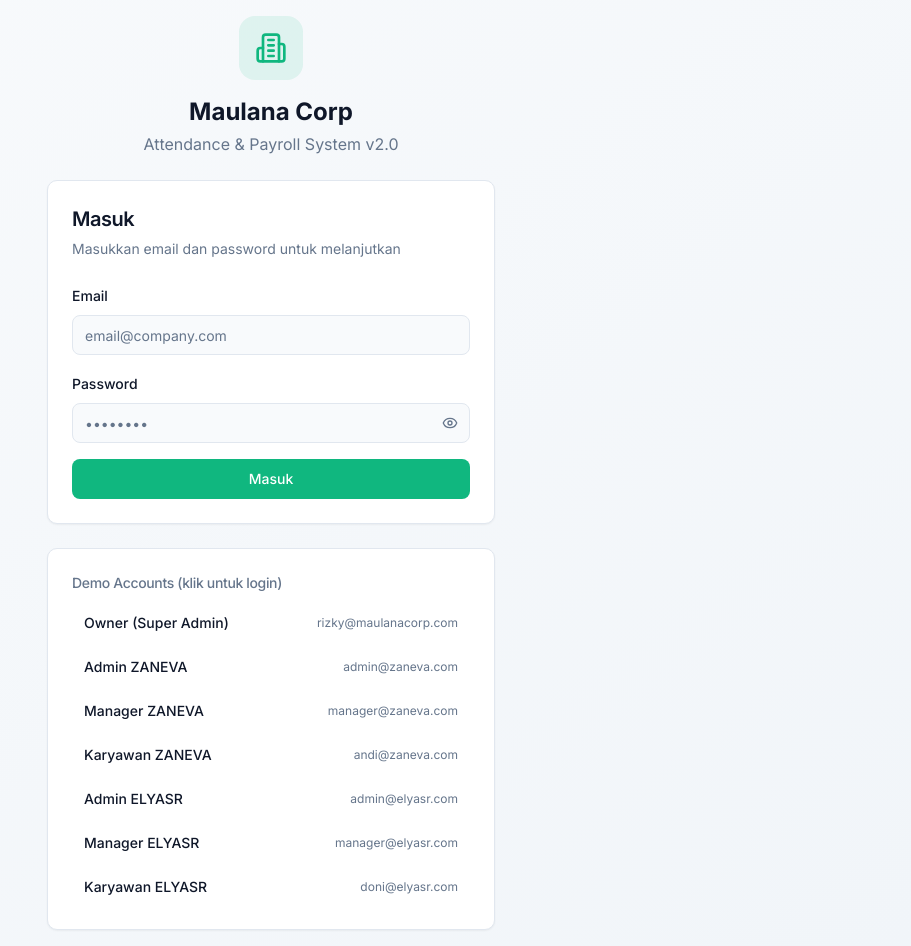
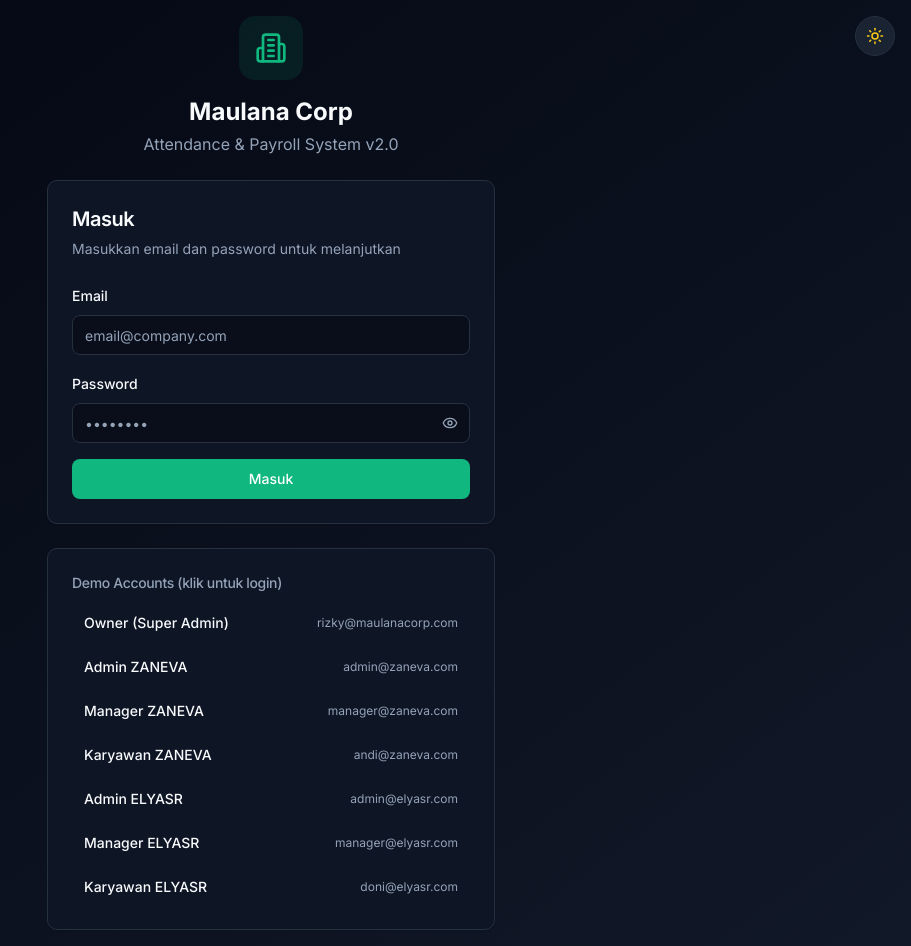
Before and after one commit to rizkyzaneva-sukses/Absensi-Maulana-Corp, a React (Vite) app: page /login in a window 1280 px wide. Shown: the whole page, without its empty margins (369-1280 px from the left). Built offline with nearby package versions, Linux system fonts and the light colour scheme.

Commit message:
feat: implement dark/light mode toggle with system preference support

```diff
--- a/index.html
+++ b/index.html
@@ -4,10 +4,29 @@
     <meta charset="UTF-8" />
     <link rel="icon" type="image/svg+xml" href="/vite.svg" />
     <meta name="viewport" content="width=device-width, initial-scale=1.0" />
+    <meta name="theme-color" content="#0a0f1a" media="(prefers-color-scheme: dark)" />
+    <meta name="theme-color" content="#f8fafc" media="(prefers-color-scheme: light)" />
     <title>Absensi & Payroll - Maulana Corp</title>
     <link rel="preconnect" href="https://fonts.googleapis.com">
     <link rel="preconnect" href="https://fonts.gstatic.com" crossorigin>
     <link href="https://fonts.googleapis.com/css2?family=Inter:wght@300;400;500;600;700&display=swap" rel="stylesheet">
+    <script>
+      // Apply theme before React mounts to prevent flash of wrong theme
+      (function() {
+        try {
+          var stored = JSON.parse(localStorage.getItem('ui-storage') || '{}');
+          var theme = stored.state && stored.state.theme;
+          if (theme === 'dark') {
+            document.documentElement.classList.add('dark');
+          } else if (!theme) {
+            // Default to system preference if no stored theme
+            if (window.matchMedia('(prefers-color-scheme: dark)').matches) {
+              document.documentElement.classList.add('dark');
+            }
+          }
+        } catch(e) {}
+      })();
+    </script>
   </head>
   <body class="min-h-screen bg-background font-sans antialiased">
     <div id="root"></div>
--- a/src/components/layout/AppLayout.tsx
+++ b/src/components/layout/AppLayout.tsx
@@ -4,18 +4,9 @@ import { Header } from './Header';
 import { BottomNav } from './BottomNav';
 import { useUIStore } from '@/stores/uiStore';
 import { cn } from '@/lib/utils';
-import { useEffect } from 'react';
 
 export function AppLayout() {
-  const { sidebarOpen, theme } = useUIStore();
-
-  useEffect(() => {
-    if (theme === 'dark') {
-      document.documentElement.classList.add('dark');
-    } else {
-      document.documentElement.classList.remove('dark');
-    }
-  }, [theme]);
+  const { sidebarOpen } = useUIStore();
 
   return (
     <div className="min-h-screen bg-background">
--- a/src/components/layout/Header.tsx
+++ b/src/components/layout/Header.tsx
@@ -4,11 +4,17 @@ import { useUIStore } from '@/stores/uiStore';
 import { Bell, Moon, Sun, Building2, ChevronDown, User } from 'lucide-react';
 import { cn } from '@/lib/utils';
 import { notifications } from '@/lib/mock-data';
-import { useState } from 'react';
+import { useState, useMemo } from 'react';
 
 export function Header() {
   const { currentUser, activeCompany, userCompanies, switchCompany, logout } = useAuthStore();
   const { theme, toggleTheme } = useUIStore();
+  const isDark = useMemo(() => {
+    if (theme === 'system') {
+      return window.matchMedia('(prefers-color-scheme: dark)').matches;
+    }
+    return theme === 'dark';
+  }, [theme]);
   const navigate = useNavigate();
   const [showCompanyMenu, setShowCompanyMenu] = useState(false);
   const [showNotifications, setShowNotifications] = useState(false);
@@ -69,9 +75,9 @@ export function Header() {
         <button
           onClick={toggleTheme}
           className="p-2 rounded-md hover:bg-accent transition-colors"
-          title={theme === 'light' ? 'Dark Mode' : 'Light Mode'}
+          title={isDark ? 'Light Mode' : 'Dark Mode'}
         >
-          {theme === 'light' ? <Moon size={18} /> : <Sun size={18} />}
+          {isDark ? <Sun size={18} className="text-yellow-400" /> : <Moon size={18} />}
         </button>
 
         {/* Notifications */}
--- a/src/index.css
+++ b/src/index.css
@@ -26,6 +26,11 @@
     --radius: 0.625rem;
     --sidebar: 215 28% 17%;
     --sidebar-foreground: 210 40% 98%;
+    --chart-1: 160 84% 39%;
+    --chart-2: 210 70% 50%;
+    --chart-3: 280 65% 60%;
+    --chart-4: 40 90% 50%;
+    --chart-5: 0 72% 51%;
 
     /* Status Colors */
     --status-hadir: #10b981;
@@ -41,27 +46,32 @@
   }
 
   .dark {
-    --background: 222 47% 6%;
+    --background: 222 47% 7%;
     --foreground: 210 40% 98%;
-    --card: 215 28% 12%;
+    --card: 222 47% 10%;
     --card-foreground: 210 40% 98%;
-    --popover: 215 28% 12%;
+    --popover: 222 47% 10%;
     --popover-foreground: 210 40% 98%;
     --primary: 160 84% 39%;
     --primary-foreground: 0 0% 100%;
-    --secondary: 215 28% 17%;
+    --secondary: 215 28% 16%;
     --secondary-foreground: 210 40% 98%;
-    --muted: 215 28% 17%;
+    --muted: 215 28% 16%;
     --muted-foreground: 215 20% 65%;
-    --accent: 215 28% 17%;
+    --accent: 215 25% 18%;
     --accent-foreground: 210 40% 98%;
     --destructive: 0 62% 50%;
     --destructive-foreground: 0 0% 100%;
-    --border: 215 28% 22%;
-    --input: 215 28% 22%;
+    --border: 215 25% 20%;
+    --input: 215 25% 20%;
     --ring: 160 84% 39%;
-    --sidebar: 222 47% 8%;
+    --sidebar: 222 47% 5%;
     --sidebar-foreground: 210 40% 90%;
+    --chart-1: 160 84% 45%;
+    --chart-2: 210 70% 60%;
+    --chart-3: 280 65% 70%;
+    --chart-4: 40 90% 60%;
+    --chart-5: 0 72% 60%;
   }
 }
 
@@ -91,6 +101,36 @@
 }
 
 /* Smooth transitions for theme switching */
-body {
-  transition: background-color 0.3s ease, color 0.3s ease;
+*,
+*::before,
+*::after {
+  transition-property: background-color, border-color, color, fill, stroke;
+  transition-timing-function: cubic-bezier(0.4, 0, 0.2, 1);
+  transition-duration: 150ms;
 }
+
+/* Disable transitions on page load to prevent flash */
+.no-transitions *,
+.no-transitions *::before,
+.no-transitions *::after {
+  transition: none !important;
+}
+
+/* Dark mode specific improvements */
+.dark {
+  color-scheme: dark;
+}
+
+/* Form elements in dark mode */
+.dark input[type="checkbox"] {
+  @apply border-border bg-muted;
+}
+
+.dark select {
+  @apply bg-background text-foreground border-border;
+}
+
+/* Better focus rings in dark mode */
+.dark *:focus-visible {
+  @apply ring-primary/50;
+}
--- a/src/pages/auth/CompanyPickerPage.tsx
+++ b/src/pages/auth/CompanyPickerPage.tsx
@@ -18,7 +18,7 @@ export default function CompanyPickerPage() {
   };
 
   return (
-    <div className="min-h-screen flex items-center justify-center bg-gradient-to-br from-slate-50 to-slate-100 dark:from-slate-900 dark:to-slate-800 p-4">
+    <div className="min-h-screen flex items-center justify-center bg-gradient-to-br from-slate-50 to-slate-100 dark:from-gray-950 dark:to-gray-900 p-4">
       <div className="w-full max-w-lg space-y-6">
         <div className="text-center">
           <h1 className="text-2xl font-bold">Pilih Perusahaan</h1>
--- a/src/pages/auth/LoginPage.tsx
+++ b/src/pages/auth/LoginPage.tsx
@@ -1,11 +1,12 @@
 import { useState } from 'react';
 import { useNavigate } from 'react-router-dom';
 import { useAuthStore } from '@/stores/authStore';
+import { useUIStore } from '@/stores/uiStore';
 import { Button } from '@/components/ui/button';
 import { Input } from '@/components/ui/input';
 import { Card, CardContent, CardDescription, CardHeader, CardTitle } from '@/components/ui/card';
 import { demoAccounts } from '@/lib/mock-data';
-import { Building2, Eye, EyeOff } from 'lucide-react';
+import { Building2, Eye, EyeOff, Moon, Sun } from 'lucide-react';
 
 export default function LoginPage() {
   const [email, setEmail] = useState('');
@@ -13,6 +14,7 @@ export default function LoginPage() {
   const [showPassword, setShowPassword] = useState(false);
   const [error, setError] = useState('');
   const { login, userCompanies } = useAuthStore();
+  const { theme, toggleTheme } = useUIStore();
   const navigate = useNavigate();
 
   const handleLogin = (e: React.FormEvent) => {
@@ -50,7 +52,16 @@ export default function LoginPage() {
   };
 
   return (
-    <div className="min-h-screen flex items-center justify-center bg-gradient-to-br from-slate-50 to-slate-100 dark:from-slate-900 dark:to-slate-800 p-4">
+    <div className="min-h-screen flex items-center justify-center bg-gradient-to-br from-slate-50 to-slate-100 dark:from-gray-950 dark:to-gray-900 p-4 relative">
+      {/* Theme Toggle - Top Right */}
+      <button
+        onClick={toggleTheme}
+        className="absolute top-4 right-4 p-2.5 rounded-full bg-white/80 dark:bg-gray-800/80 backdrop-blur-sm border border-border shadow-sm hover:shadow-md transition-all"
+        title={theme === 'light' ? 'Switch to Dark Mode' : 'Switch to Light Mode'}
+      >
+        {theme === 'light' ? <Moon size={18} className="text-gray-700" /> : <Sun size={18} className="text-yellow-400" />}
+      </button>
+
       <div className="w-full max-w-md space-y-6">
         {/* Logo */}
         <div className="text-center">
--- a/src/pages/management/AuditLogPage.tsx
+++ b/src/pages/management/AuditLogPage.tsx
@@ -44,7 +44,7 @@ export default function AuditLogPage() {
       case 'MANUAL_CORRECTION':
         return 'bg-amber-100 text-amber-700 dark:bg-amber-950 dark:text-amber-300';
       default:
-        return 'bg-gray-100 text-gray-700';
+        return 'bg-gray-100 text-gray-700 dark:bg-gray-950 dark:text-gray-300';
     }
   };
 
--- a/src/pages/owner/OwnerDashboard.tsx
+++ b/src/pages/owner/OwnerDashboard.tsx
@@ -101,7 +101,7 @@ export default function OwnerDashboard() {
                     <p className="text-xs text-muted-foreground">{company.industry}</p>
                   </div>
                 </div>
-                <span className={`px-2 py-1 rounded-full text-xs font-medium ${company.is_active ? 'bg-emerald-100 text-emerald-700' : 'bg-slate-100 text-slate-600'}`}>
+                <span className={`px-2 py-1 rounded-full text-xs font-medium ${company.is_active ? 'bg-emerald-100 text-emerald-700 dark:bg-emerald-950 dark:text-emerald-300' : 'bg-slate-100 text-slate-600 dark:bg-slate-800 dark:text-slate-400'}`}>
                   {company.is_active ? 'Aktif' : 'Nonaktif'}
                 </span>
               </div>
--- a/src/pages/settings/HolidaySettings.tsx
+++ b/src/pages/settings/HolidaySettings.tsx
@@ -170,7 +170,7 @@ export default function HolidaySettings() {
                 id="is_national"
                 checked={isNational}
                 onChange={(e) => setIsNational(e.target.checked)}
-                className="rounded border-gray-300"
+                className="rounded border-border"
               />
               <label htmlFor="is_national" className="text-sm">
                 Hari libur nasional
--- a/src/pages/settings/WorkScheduleSettings.tsx
+++ b/src/pages/settings/WorkScheduleSettings.tsx
@@ -144,7 +144,7 @@ export default function WorkScheduleSettings() {
                     <div className="flex items-center gap-2">
                       <p className="font-medium text-sm">{ws.name}</p>
                       {!ws.is_active && (
-                        <span className="text-xs bg-gray-100 text-gray-600 px-2 py-0.5 rounded-full">
+                        <span className="text-xs bg-gray-100 text-gray-600 dark:bg-gray-800 dark:text-gray-400 px-2 py-0.5 rounded-full">
                           Nonaktif
                         </span>
                       )}
@@ -208,7 +208,7 @@ export default function WorkScheduleSettings() {
                       type="checkbox"
                       checked={workHours[day.key]?.is_workday ?? false}
                       onChange={(e) => updateDayHours(day.key, 'is_workday', e.target.checked)}
-                      className="rounded border-gray-300"
+                      className="rounded border-border"
                     />
                     <span className="text-sm font-medium">{day.label}</span>
                   </div>
--- a/src/stores/uiStore.ts
+++ b/src/stores/uiStore.ts
@@ -1,41 +1,73 @@
 import { create } from 'zustand';
 import { persist } from 'zustand/middleware';
 
+type Theme = 'light' | 'dark' | 'system';
+
 interface UIState {
   sidebarOpen: boolean;
-  theme: 'light' | 'dark';
+  theme: Theme;
   toggleSidebar: () => void;
   setSidebarOpen: (open: boolean) => void;
   toggleTheme: () => void;
-  setTheme: (theme: 'light' | 'dark') => void;
+  setTheme: (theme: Theme) => void;
+}
+
+function applyTheme(theme: Theme) {
+  const isDark =
+    theme === 'dark' ||
+    (theme === 'system' && window.matchMedia('(prefers-color-scheme: dark)').matches);
+
+  if (isDark) {
+    document.documentElement.classList.add('dark');
+  } else {
+    document.documentElement.classList.remove('dark');
+  }
+}
+
+function getEffectiveTheme(theme: Theme): 'light' | 'dark' {
+  if (theme === 'system') {
+    return window.matchMedia('(prefers-color-scheme: dark)').matches ? 'dark' : 'light';
+  }
+  return theme;
 }
 
 export const useUIStore = create<UIState>()(
   persist(
-    (set) => ({
+    (set, get) => ({
       sidebarOpen: true,
-      theme: 'light',
+      theme: 'dark' as Theme,
       toggleSidebar: () => set((s) => ({ sidebarOpen: !s.sidebarOpen })),
       setSidebarOpen: (open) => set({ sidebarOpen: open }),
       toggleTheme: () =>
         set((s) => {
-          const newTheme = s.theme === 'light' ? 'dark' : 'light';
-          if (newTheme === 'dark') {
-            document.documentElement.classList.add('dark');
-          } else {
-            document.documentElement.classList.remove('dark');
-          }
+          const currentEffective = getEffectiveTheme(s.theme);
+          const newTheme: Theme = currentEffective === 'light' ? 'dark' : 'light';
+          applyTheme(newTheme);
           return { theme: newTheme };
         }),
       setTheme: (theme) => {
-        if (theme === 'dark') {
-          document.documentElement.classList.add('dark');
-        } else {
-          document.documentElement.classList.remove('dark');
-        }
+        applyTheme(theme);
         set({ theme });
       },
     }),
-    { name: 'ui-storage' }
+    {
+      name: 'ui-storage',
+      onRehydrateStorage: () => (state) => {
+        // Apply theme after store rehydration from localStorage
+        if (state) {
+          applyTheme(state.theme);
+        }
+      },
+    }
   )
 );
+
+// Listen for system theme changes when theme is 'system'
+if (typeof window !== 'undefined') {
+  window.matchMedia('(prefers-color-scheme: dark)').addEventListener('change', () => {
+    const { theme } = useUIStore.getState();
+    if (theme === 'system') {
+      applyTheme('system');
+    }
+  });
+}
```
Also changed, not shown: src/pages/guide/UserGuidePage.tsx (+17 -17 lines).
